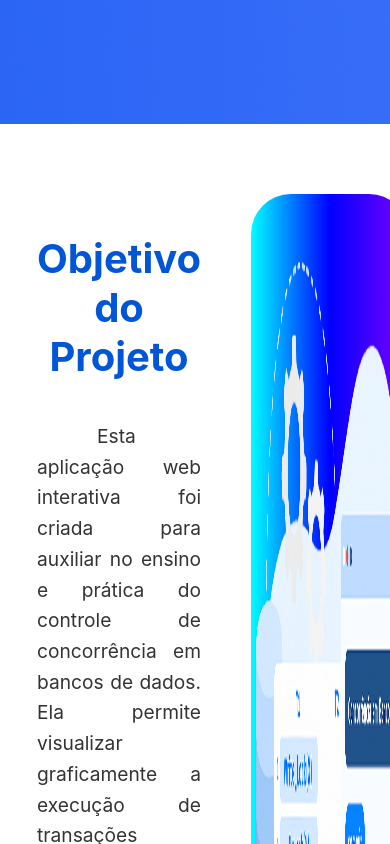
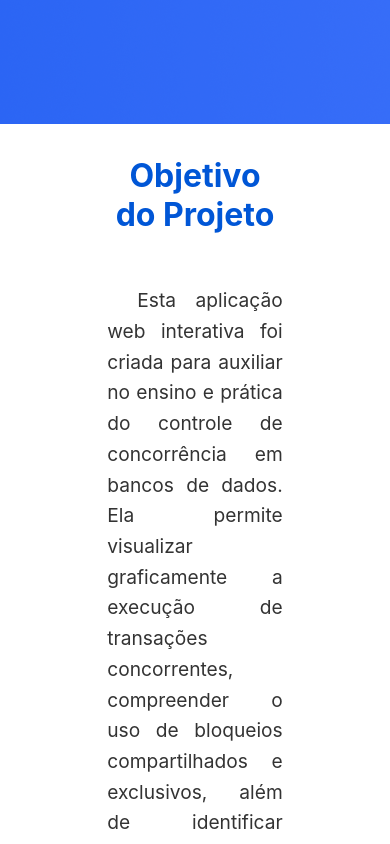
Before and after one commit to Kadu-Santos/controle-concorrencia-app, a React (Create React App) app: page / in a window 390 px wide. Shown: the part 720-1564 px from the top of the page. Built offline with nearby package versions, Linux system fonts and the light colour scheme.

Commit message:
Correção da Home page

```diff
--- a/src/screens/Home/HomeScreen.css
+++ b/src/screens/Home/HomeScreen.css
@@ -71,37 +71,31 @@
 /* Seções */
 .sectionTitle {
   text-align: center;
-  font-size: 2.5rem;
+  font-size: 2.7rem;
   color: #0056d6;
-  margin: 40px 0 40px;
 }
 
 .objective-section {
   display: flex;
-  gap: 10px;
-  width: 90%;
-  margin: 70px auto;
+  height: 100vh;
+  gap: 5%;
 }
 
-.objective-section .img {
-  width: 50%;
-  height: auto;
-  margin-left: 40px;
-  background: linear-gradient(
-    90deg,
-    #00ffff,
-    #0000ff,
-    #8000ff
-  );
-  border-radius: 40px;
+.imgObjective {
+  max-width: 45%;
+  object-fit: contain;
 }
 
-.objective-section .text-section {
+.text-section {
   font-family: "Inter", sans-serif;
+  display: flex;
+  flex-direction: column;
+  justify-content: center;
+  width: 50%;
 }
 
 .objectiveText {
-  font-size: 1.2rem;
+  font-size: 1.5rem;
   line-height: 1.6;
   color: #333;
   text-align: justify;
@@ -307,3 +301,24 @@
     display: none; /* opcional: esconder em mobile */
   }
 }
+
+@media (max-width: 768px) {
+  .objective-section {
+    flex-direction: column;
+    align-items: center;
+    gap: 30px;
+  }
+
+  .imgObjective {
+    width: 80%;
+  }
+
+  .objectiveText {
+    font-size: 1.2rem;
+    text-indent: 30px;
+  }
+
+  .sectionTitle {
+    font-size: 2rem;
+  }
+}
--- a/src/screens/Home/HomeScreen.js
+++ b/src/screens/Home/HomeScreen.js
@@ -48,17 +48,10 @@ function HomeScreen() {
           <div className="text-section">
             <h3 className="sectionTitle">Objetivo do Projeto</h3>
             <p className="objectiveText">
-              Esta aplicação web interativa foi criada para auxiliar no ensino e
-              prática do{" "}
-              controle de concorrência em bancos de dados. Ela
-              permite visualizar graficamente a execução de transações
-              concorrentes, compreender o uso de bloqueios compartilhados e
-              exclusivos, além de identificar automaticamente situações de
-              <em> deadlock</em> e violações ao protocolo{" "}
-              <em>Two-Phase Locking (2PL)</em>.
+              Esta aplicação web interativa foi criada para auxiliar no ensino e prática do controle de concorrência em bancos de dados. Ela permite visualizar graficamente a execução de transações concorrentes, compreender o uso de bloqueios compartilhados e exclusivos, além de identificar automaticamente situações de <em>deadlock</em> e violações ao protocolo <em>Two-Phase Locking (2PL)</em>.
             </p>
           </div>
-          <img src={Imagem} alt="Imagem de exemplo" className="img" />
+          <img src={Imagem} className="imgObjective" alt="Simulação de concorrência em bancos" />
         </section>
 
         {/* Funcionalidades */}
--- a/src/screens/RunPage/RunPage.css
+++ b/src/screens/RunPage/RunPage.css
@@ -63,6 +63,8 @@
     gap: 25px;
     flex-wrap: wrap;
     margin-top: 20px;
+    margin-top: 30px;
+    margin-bottom: 25px;
 }
 
 .dropdown-item {
```
Also changed, not shown: src/assets/img.png.
